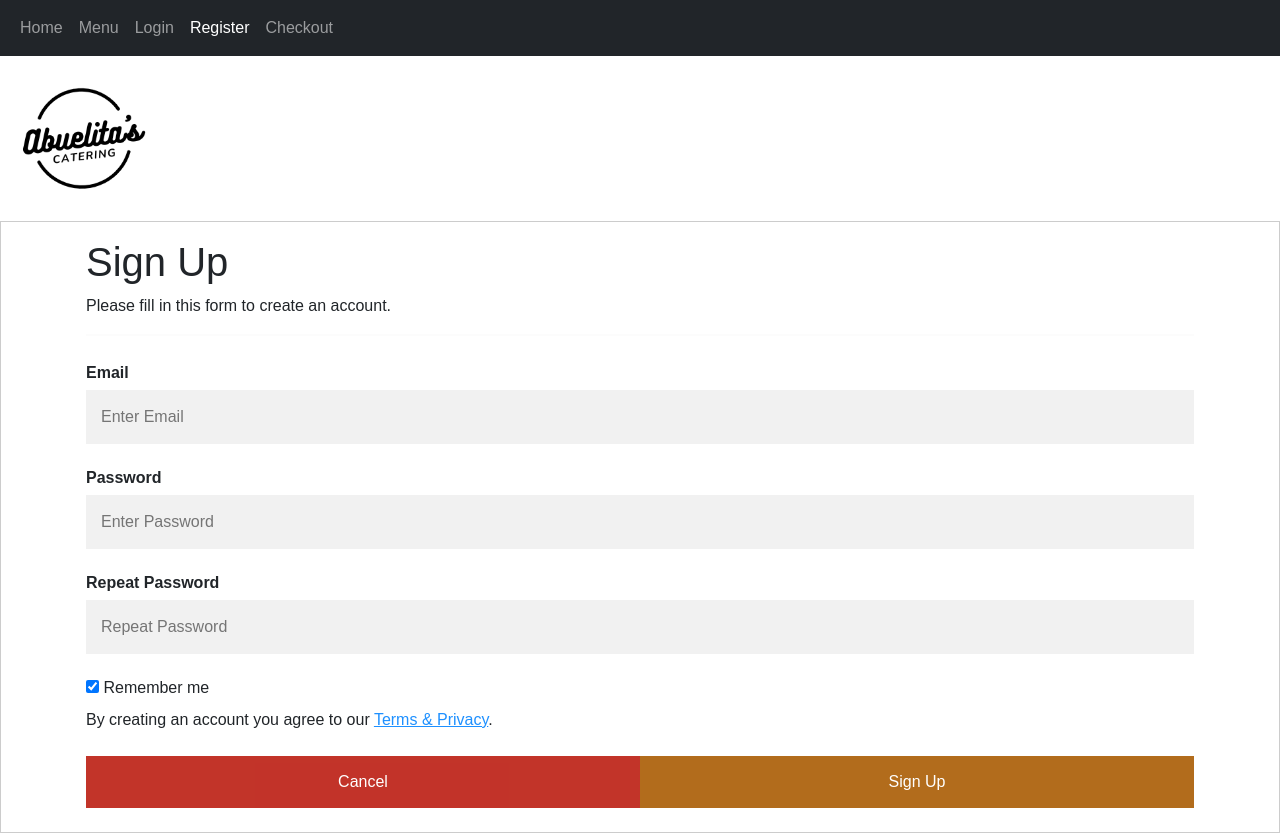
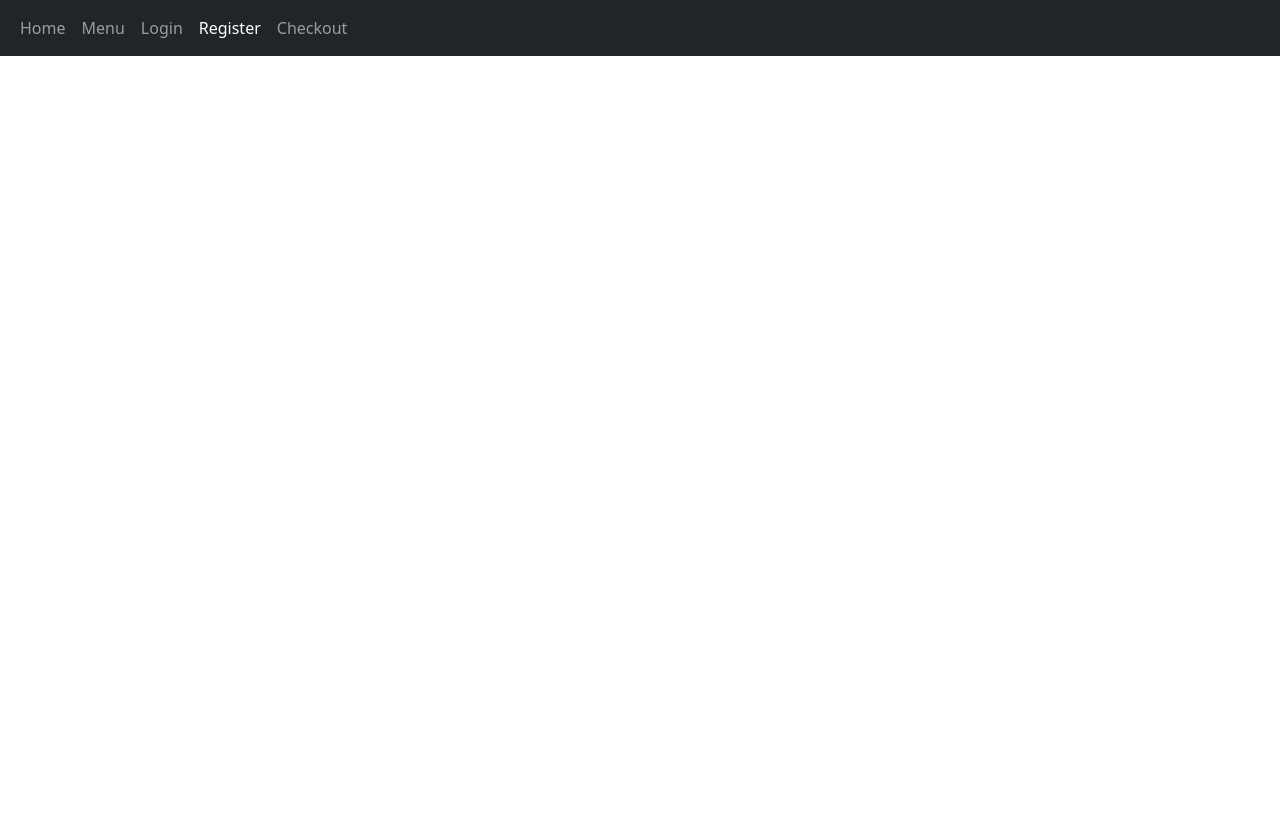
Before and after one commit to 1Kellycruz/E-commerce-website, a plain HTML site: page user-registration.html in a window 1280 px wide. After the commit the page ends 800 px from the top, so only its background shows below. Drawn offline with nearby package versions, Linux system fonts and the light colour scheme.

Commit message:
registration restart

```diff
--- a/user-registration.html
+++ b/user-registration.html
@@ -37,108 +37,7 @@
         </div>
       </nav>
     </header>
-    <style>
-body {font-family: Arial, Helvetica, sans-serif;}
-* {box-sizing: border-box}
 
-/* Full-width input fields */
-input[type=text], input[type=password] {
-  width: 100%;
-  padding: 15px;
-  margin: 5px 0 22px 0;
-  display: inline-block;
-  border: none;
-  background: #f1f1f1;
-}
-
-input[type=text]:focus, input[type=password]:focus {
-  background-color: #ddd;
-  outline: none;
-}
-
-hr {
-  border: 1px solid #f1f1f1;
-  margin-bottom: 25px;
-}
-
-/* Set a style for all buttons */
-button {
-  background-color: #aa5d04;
-  color: white;
-  padding: 14px 20px;
-  margin: 8px 0;
-  border: none;
-  cursor: pointer;
-  width: 100%;
-  opacity: 0.9;
-}
-
-button:hover {
-  opacity:1;
-}
-
-/* Extra styles for the cancel button */
-.cancelbtn {
-  padding: 14px 20px;
-  background-color: #bc1e12;
-}
-
-/* Float cancel and signup buttons and add an equal width */
-.cancelbtn, .signupbtn {
-  float: left;
-  width: 50%;
-}
-
-/* Add padding to container elements */
-.container {
-  padding: 16px;
-}
-
-/* Clear floats */
-.clearfix::after {
-  content: "";
-  clear: both;
-  display: table;
-}
-
-/* Change styles for cancel button and signup button on extra small screens */
-@media screen and (max-width: 300px) {
-  .cancelbtn, .signupbtn {
-     width: 100%;
-  }
-}
-</style>
-<body>
-  <img src="images/abuelitas.png" alt="Logo" width="165px" />
-
-
-<form action="/action_page.php" style="border:1px solid #ccc">
-  <div class="container">
-    <h1>Sign Up</h1>
-    <p>Please fill in this form to create an account.</p>
-    <hr>
-
-    <label for="email"><b>Email</b></label>
-    <input type="text" placeholder="Enter Email" name="email" required>
-
-    <label for="psw"><b>Password</b></label>
-    <input type="password" placeholder="Enter Password" name="psw" required>
-
-    <label for="psw-repeat"><b>Repeat Password</b></label>
-    <input type="password" placeholder="Repeat Password" name="psw-repeat" required>
-
-    <label>
-      <input type="checkbox" checked="checked" name="remember" style="margin-bottom:15px"> Remember me
-    </label>
-
-    <p>By creating an account you agree to our <a href="#" style="color:dodgerblue">Terms & Privacy</a>.</p>
-
-    <div class="clearfix">
-      <button type="button" class="cancelbtn">Cancel</button>
-      <button type="submit" class="signupbtn">Sign Up</button>
-    </div>
-  </div>
-</form>
     <!--This is a bootstrap extension-->
     <script
       src="https://cdn.jsdelivr.net/npm/bootstrap@5.2.0-beta1/dist/js/bootstrap.bundle.min.js"
```
